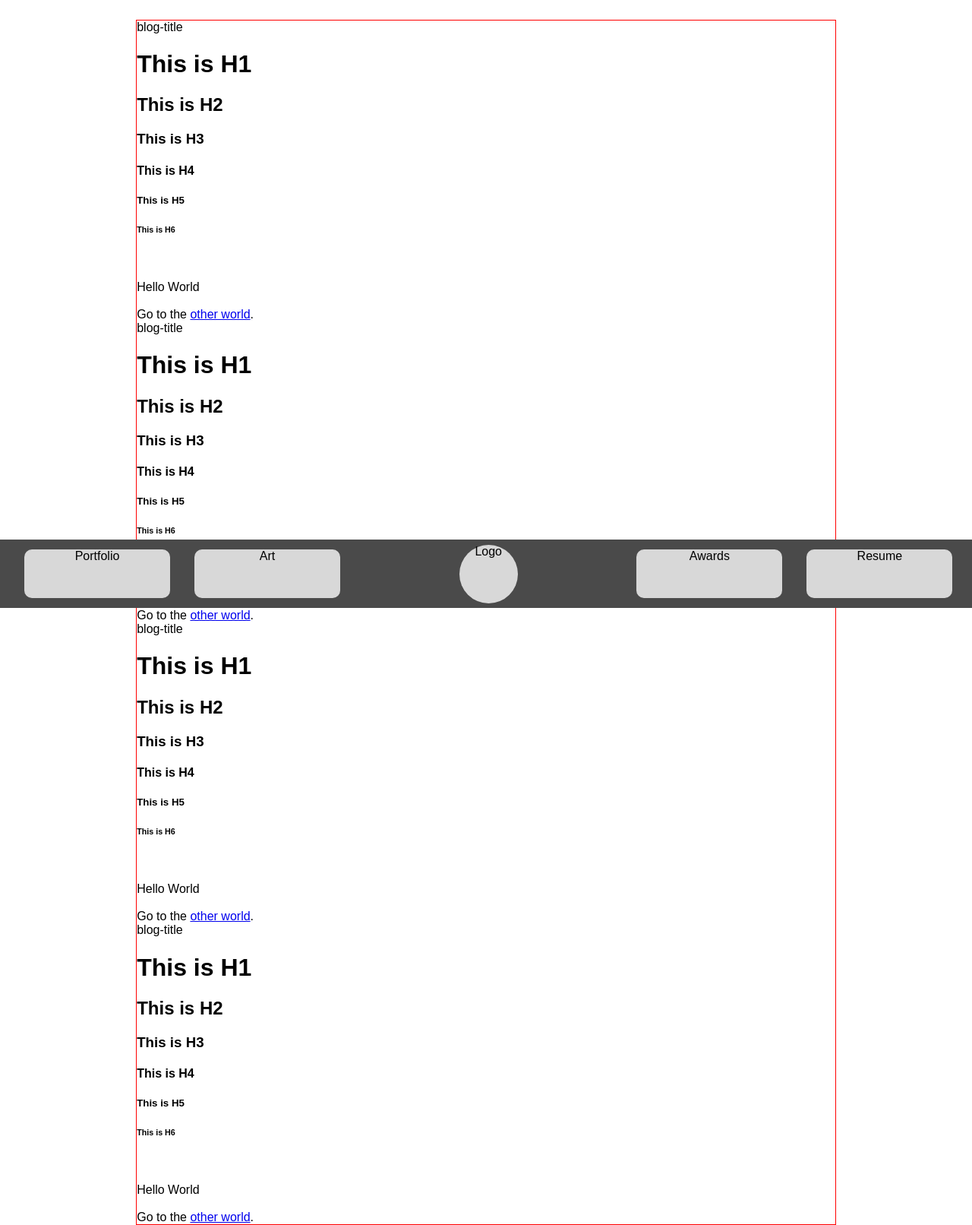
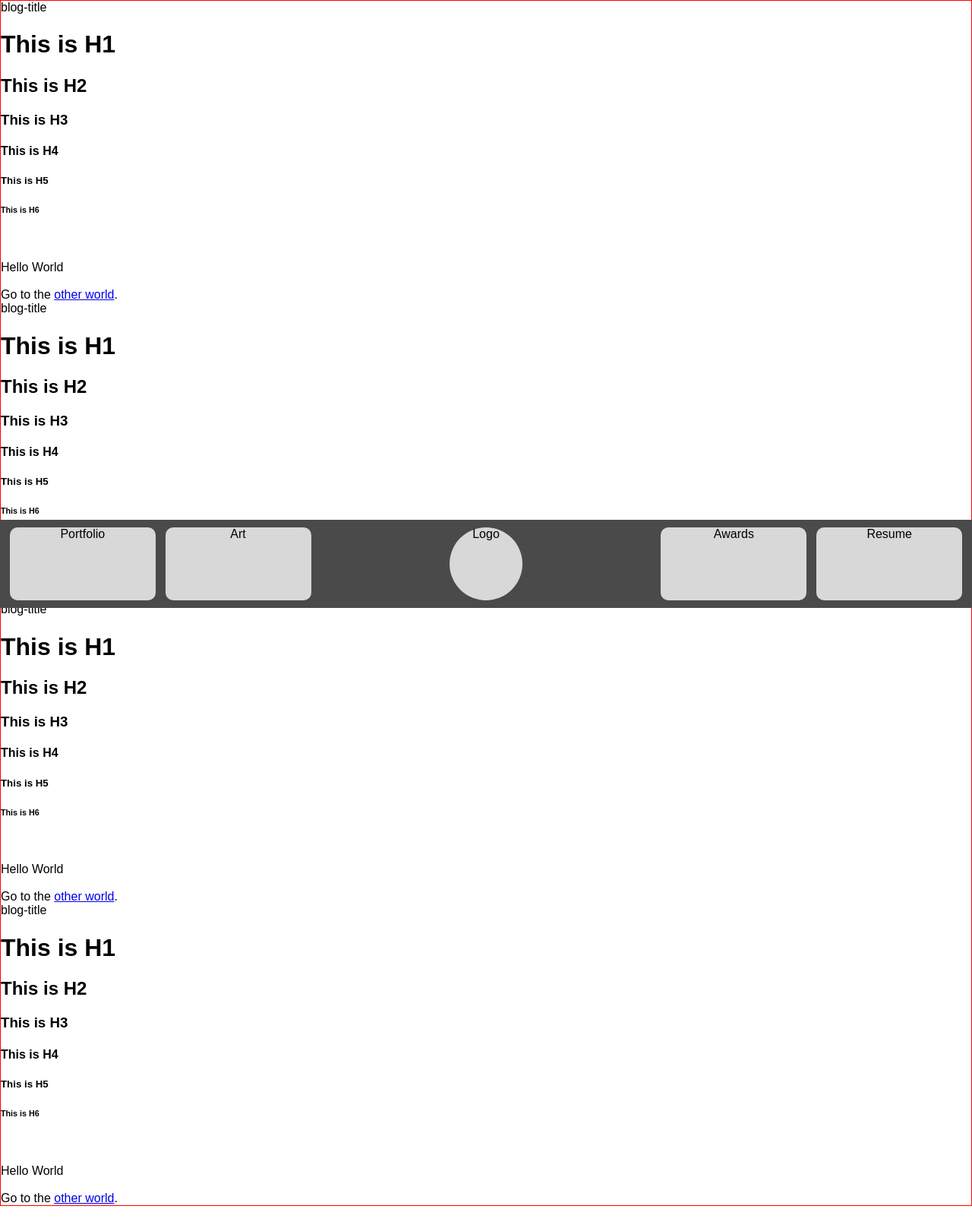
Before and after one commit to thewren/MyWebSite, a Python web app: template templates/blog.html in a window 1280 px wide. Shown: the whole page at 76% size. After the commit the page ends 1587 px from the top, so only its background shows below. Run offline with Jinja, Linux system fonts and the light colour scheme; the template is opened without the code that fills it, so the values that code supplies are empty.

Commit message:
More updates

```diff
--- a/static/css/style.css
+++ b/static/css/style.css
@@ -46,7 +46,7 @@ html {
 }
 
 body {
-	margin: 2% 14% 0px 14%;
+	margin: 0;
 	border: 1px solid red;
 	background-color: white;
 }
@@ -66,13 +66,13 @@ body {
 		width: 100%;
 		background-color: #4A4A4A;
 
-		animation: 2s ease 0s 1 alternate scroll_to_bot;
+		/*animation: 2s ease 0s 1 alternate scroll_to_bot;*/
 		/*animation: duration | type | delay | repetitions | direction | function */
 
 	}
 
 	/* The animation function for #splash-container */
-	@keyframes scroll_to_bot { from { height: 100%; } to { height: 20%; }  }
+	/*@keyframes scroll_to_bot { from { height: 100%; } to { height: 100px; }  }*/
 
 
 	/* Navigation */
@@ -80,24 +80,24 @@ body {
 	.nav-button-container {
 		float: left;
 		width: 15%;
-		margin-top: 1%; margin-bottom: 1%;
-		margin-left: 2.5%;
-		opacity: 0;
+		margin-top: 10px; margin-bottom: 10px;
+		margin-left: 1%;
 		/*
 		margin-left: 1%; margin-right: 1%;
 		margin-top: 10px; margin-bottom: 10px;
 		*/
 
-		animation: 2s ease 2s 1 alternate nav_buttons_appear;
+		/*animation: 2s ease 2s 1 alternate nav_buttons_appear;*/
 		/*animation: duration | type | delay | repetitions | direction | function */
 	}
-	@keyframes nav_buttons_appear { from { opacity: 0; } to { opacity: 1; }  }
+	/*@keyframes nav_buttons_appear { from { opacity: 0; } to { opacity: 1; }  }*/
 
 
 
 	.nav-button {
+		float: left;
 		width: 100%;
-		height: 0; padding-bottom: 33%;
+		height: 0; padding-bottom: 50%;
 
 		border-radius: 10px;
 		background-color: #D8D8D8;
@@ -119,9 +119,8 @@ body {
 			background-color: #E9E9E9;
 			*/
 			float: left;
-			width: 6%;
-			margin-top: 0.5%; margin-bottom: 0.5%; margin-left: 12.25%; margin-right: 9.75%;
-			opacity: 0;
+			width: 7.5%;
+			margin-top: 10px; margin-bottom: 10px; margin-left: 14.25%; margin-right: 13.25%;
 
 			animation: 2s ease 2s 1 alternate nav_buttons_appear;
 			/*animation: duration | type | delay | repetitions | direction | function */
--- a/static/js/scripts.js
+++ b/static/js/scripts.js
@@ -37,4 +37,4 @@ function fixNavFooter() {
 }
 
 //fadeOut(splashContainer);
-fixNavFooter();
+//fixNavFooter();
--- a/templates/layout.html
+++ b/templates/layout.html
@@ -15,6 +15,7 @@
 <body>
 
 	<div id="nav-footer">
+
 		<div class="nav-button-container">
 			<div class="nav-button">
 				Portfolio
@@ -41,6 +42,7 @@
 				Resume
 			</div>
 		</div>
+
 	</div>
 
 
```
